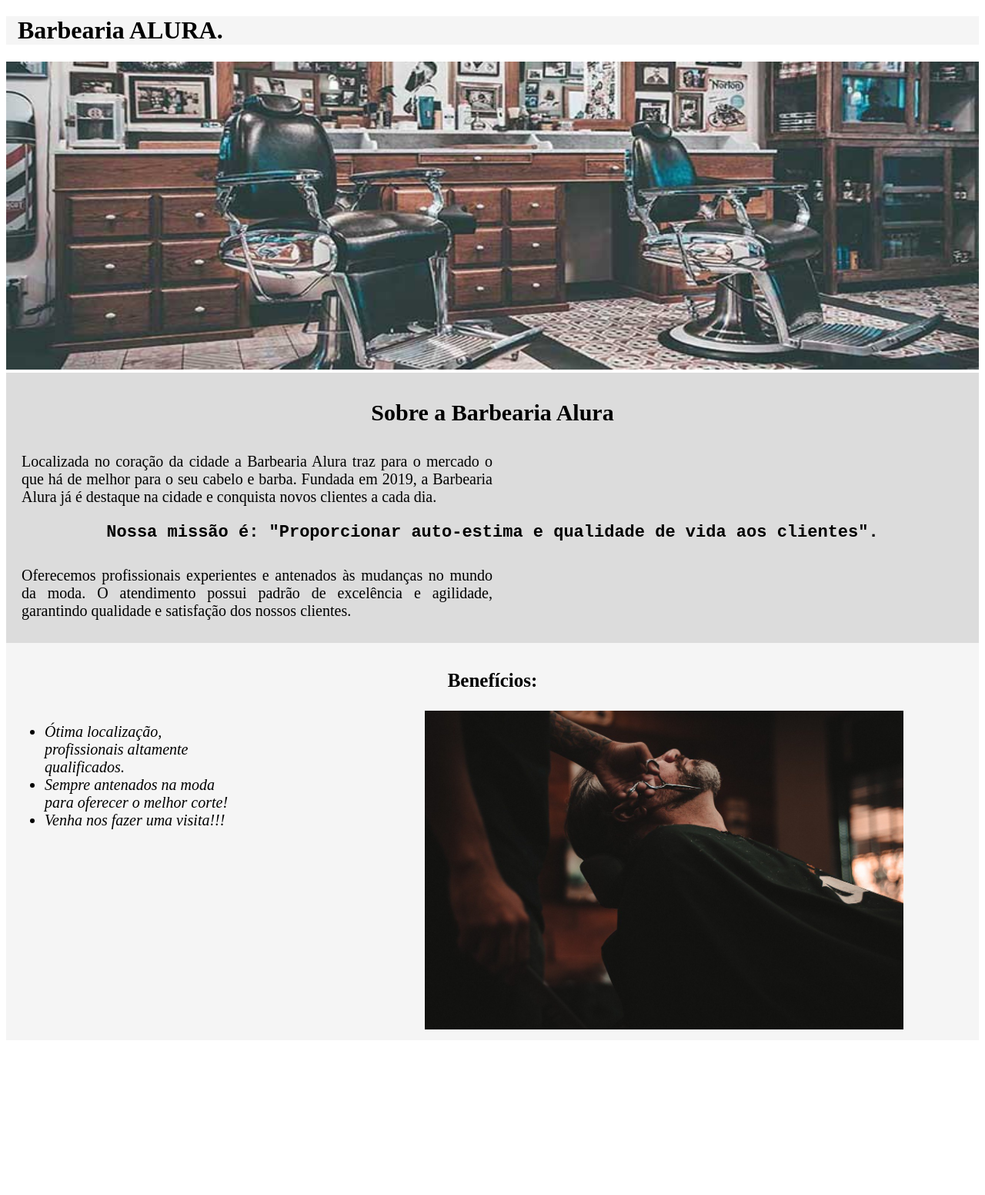
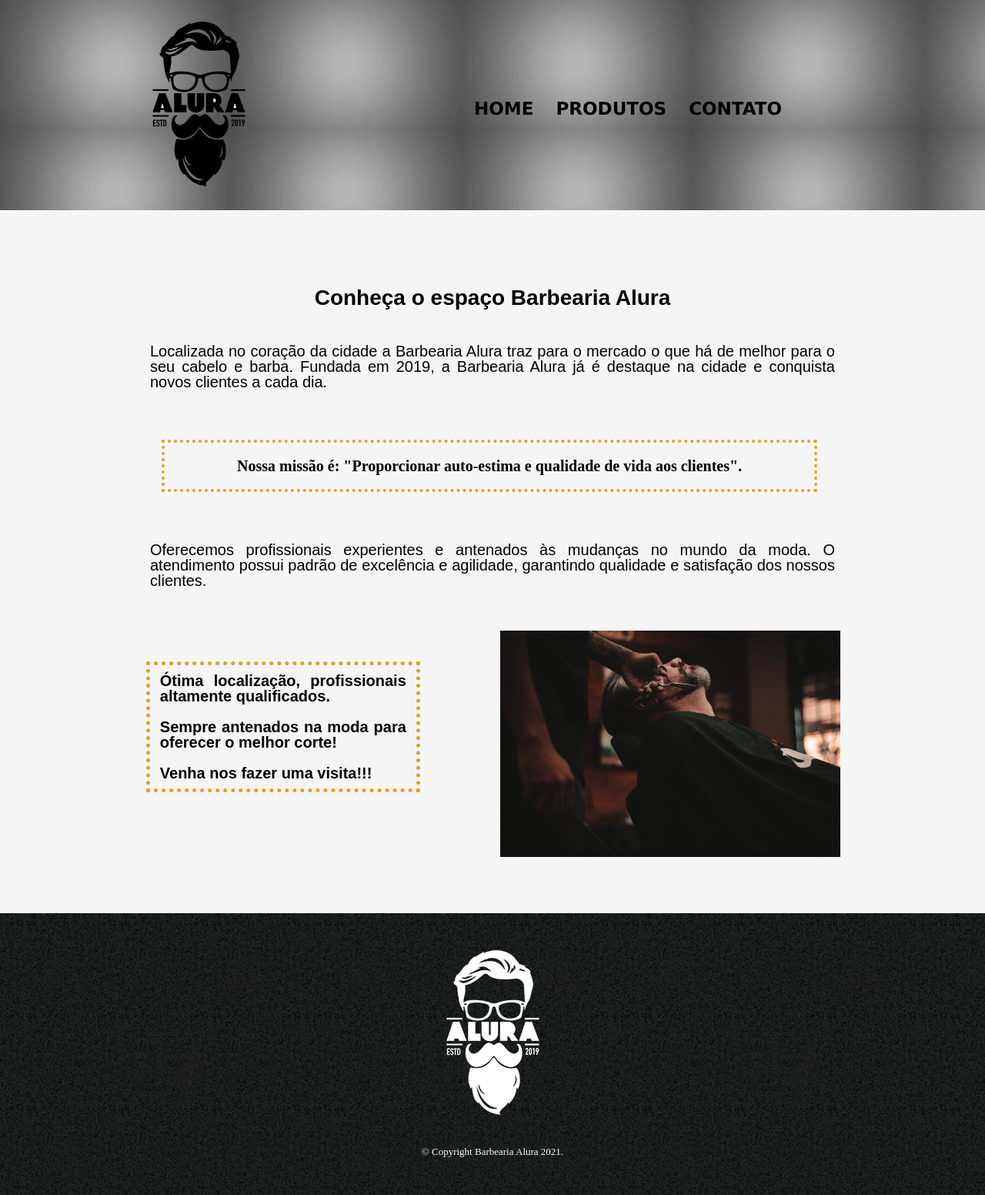
Before and after one commit to mdanilo95/aluracourse, a plain HTML site: page index.html in a window 1280 px wide. Shown: the whole page at 77% size. Before the commit the page ends 1359 px from the top, so only its background shows below. Drawn offline with Linux system fonts and the light colour scheme.

Commit message:
Add files via upload

```diff
--- a/index.css.css
+++ b/index.css.css
@@ -1,6 +1,130 @@
-h1 {
+header {
+    background: url("cab.jpg");
+    padding: 10px 0;
+}
+
+h1 img {
+    transition: 1s filter;
+}
+
+h1 img:hover{
+    filter: drop-shadow(5px 5px 5px darkgray);
+}
+
+.box {
+    width: 940px;
+    position: relative;
+    margin: 0px auto;
+}
+
+nav {
+    position: absolute;
+    top: 120px;
+    right: 10%;
+}
+
+
+nav li {
+    display: inline-block;
+    margin: 0 0 0 25px;
+    font-size: 23px;
+}
+
+
+nav a {
+    text-transform: uppercase;
+    color: black;
+    font-weight: bold;
+    font-family: 'Lucida Sans', sans-serif;
+    text-decoration: none;
+    transition: 0.8s color;
+}
+
+nav a:hover {
+    color:goldenrod;
+}
+
+nav a:active{
+    font-size: 24px;
+    color: blue;
+}
+
+main {
+    background: whitesmoke;
+    padding: 50px 0;
+}
+
+
+#boxbenef {
+    width: 940px;
+    margin: 0px auto;
+    padding: 50px 0 0 0;
+    text-align: justify;
+}
+
+
+.title {
+    font-size: 28px;
+    font-family: sans-serif;
+    font-weight: bold;
+    margin: 0 0 20px;
     text-align: center;
 }
-.missão {
-    font-size: 40px
+
+.text {
+    padding: 25px;
+    font-size: 20px;
+    font-family: sans-serif;
 }
+
+
+#missao {
+    border: 4px dotted goldenrod;
+    display: inline-block;
+    padding: 20px 10%;
+    margin: 40px;
+    text-align: center;
+    font-size: 20px;
+    font-weight: bold;
+}
+
+#boxbenef ul {
+    margin: 20px;
+    width: 25%;
+    font-weight: bold;
+    font-family: sans-serif;
+    display: inline-block;
+    padding: 0 1%;
+    border: 5px dotted goldenrod;
+}
+
+#lista-benef {
+    width: 940px;
+    font-size: 20px;
+    position: absolute;
+}
+
+.beneficios {
+    padding: 10px 0;
+}
+
+.fotobenef {
+    width: 47%;
+    position: relative;
+    left: 50%;
+    bottom: 20px;
+    padding: 0 0 0 10px;
+}
+
+footer {
+    text-align: center;
+    background: url("bg.jpg");
+    padding: 30px 0;
+}
+
+.copyright {
+    color:ghostwhite;
+    font-family: 'Lucida Sans Unicode' sans-serif;
+    margin: 20px;
+    font-size: 13px;
+}
--- a/index.html
+++ b/index.html
@@ -1,41 +1,62 @@
 <!DOCTYPE html>
-<html lang="pt-br";>
+<html lang="pt-br" ;>
+
 <head>
-        <meta charset="UTF-8";>
-        <link rel="stylesheet" href="style.css";>
+    <meta charset="UTF-8" ;>
+    <link rel="stylesheet" href="reset.css">
+    <link rel="stylesheet" href="index.css.css" ;>
     <title>Barbearia Alura </title>
 </head>
 
 <body>
     <header>
+        <div class="box">
             <h1>
-            Barbearia ALURA.
+                <img src="logo.png">
+                <ul>
+                    <nav>
+                        <li class="linkprincipal"><a href="index.html">Home</a></li>
+                        <li class="linkprincipal"><a href="produtos.html">Produtos</a></li>
+                        <li class="linkprincipal"><a href="contato.html">Contato</a></li>
+                    </nav>
+                </ul>
             </h1>
+        </div>
     </header>
 
-    <img id="banner" src="banner.jpg">
-
-
-
-
-        <div class="divPrincipal">
-            <h2>Sobre a Barbearia Alura</h2>
-            <p class="text">Localizada no coração da cidade a Barbearia Alura traz para o mercado o que há de melhor para o seu cabelo e barba. Fundada em 2019, a Barbearia Alura já é destaque na cidade e conquista novos clientes a cada dia.</p>
-            <p id="missão";>Nossa missão é: "Proporcionar auto-estima e qualidade de vida aos clientes".</p>
-            <p class ="text">Oferecemos profissionais experientes e antenados às mudanças no mundo da moda. O atendimento possui padrão de excelência e agilidade, garantindo qualidade e satisfação dos nossos clientes.</p>
+    <body>
+        <main>
+            <div id="boxbenef">
+                <h2 class="title">Conheça o espaço Barbearia Alura</h2>
+                <p class="text">Localizada no coração da cidade a Barbearia Alura traz para o mercado o que há de melhor
+                    para o seu cabelo e barba. Fundada em 2019, a Barbearia Alura já é destaque na cidade e conquista
+                    novos clientes a cada dia.</p>
+                <p id="missao" ;>Nossa missão é: "Proporcionar auto-estima e qualidade de vida aos clientes".</p>
+                <p class="text">Oferecemos profissionais experientes e antenados às mudanças no mundo da moda. O
+                    atendimento possui padrão de excelência e agilidade, garantindo qualidade e satisfação dos nossos
+                    clientes.</p>
             </div>
 
 
+            <div id="boxbenef">
+                <ul id="lista-benef">
+                    <li class="beneficios">Ótima localização, profissionais altamente qualificados.</li>
 
-        <div class="divBenef">
-            <h3>Benefícios:</h3>
-            <ul>
-                <li class="benefícios">Ótima localização, profissionais altamente qualificados.</li>
-                <li class="benefícios">Sempre antenados na moda para oferecer o melhor corte!</li>
-                <li class="benefícios">Venha nos fazer uma visita!!!</li>
+                    <li class="beneficios">Sempre antenados na moda para oferecer o melhor corte!</li>
+
+                    <li class="beneficios">Venha nos fazer uma visita!!!</li>
                 </ul>
                 <img src="beneficios.jpg" class="fotobenef">
             </div>
+        </main>
+
+        <footer>
+            <div class="box2">
+                <img src="logo-branco.png">
+                <p class="copyright"> &copy; Copyright Barbearia Alura 2021.</p>
+            </div>
+        </footer>
+
     </body>
 
 
```
Also changed, not shown: contato.html (line endings or trailing spaces). Lines whose indentation alone changed are shown as unchanged.
